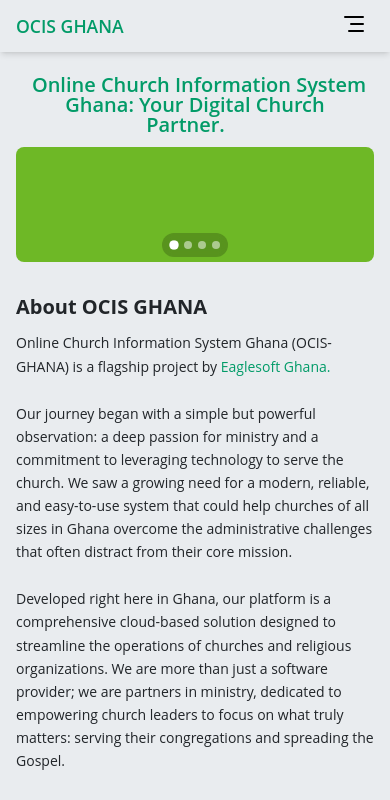
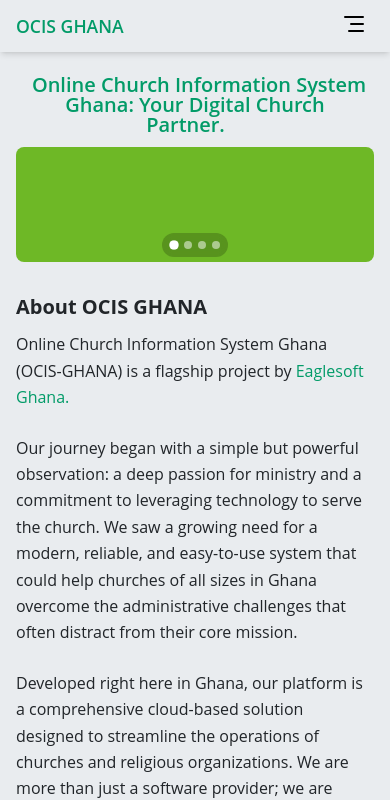
Before and after one commit to eaglesoftghana/ocis-ghana, a Vue app: page / in a window 390 px wide. Shown: the top 800 px of the page. Built offline with nearby package versions, Linux system fonts and the light colour scheme.

Commit message:
maintaining font size for all ..

```diff
--- a/src/assets/app.css
+++ b/src/assets/app.css
@@ -33,11 +33,11 @@
 #__nuxt {
 	height: 100vh;
 } */
-@media screen and (max-width: 540px) {
-	body {
-		font-size: var(--font-size-sm);
-	}
-}
+  /* @media screen and (max-width: 540px) {
+    body {
+      font-size: var(--font-size-sm);
+    }
+  } */
 .fade-enter-active,
 .fade-leave-active {
 	transition: opacity 0.2s ease, transform 0.2s ease;
```
